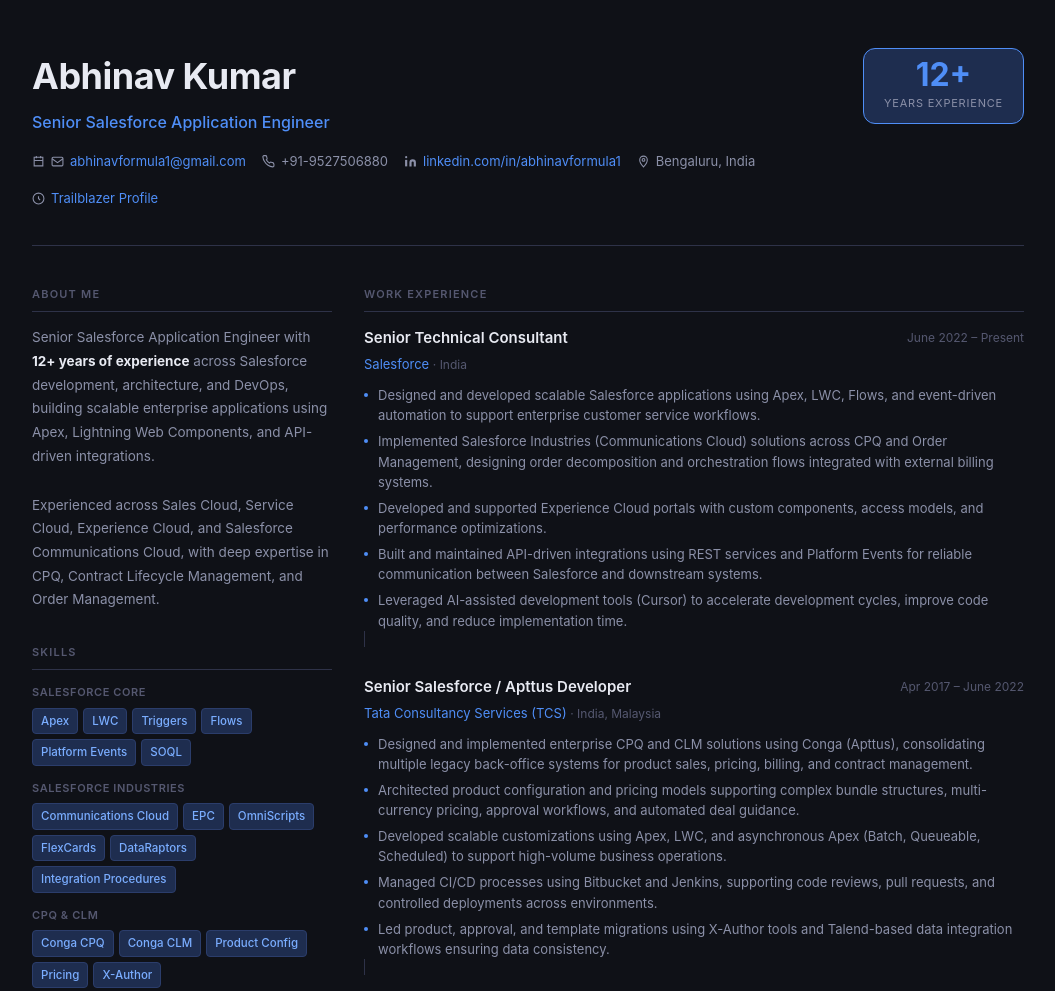
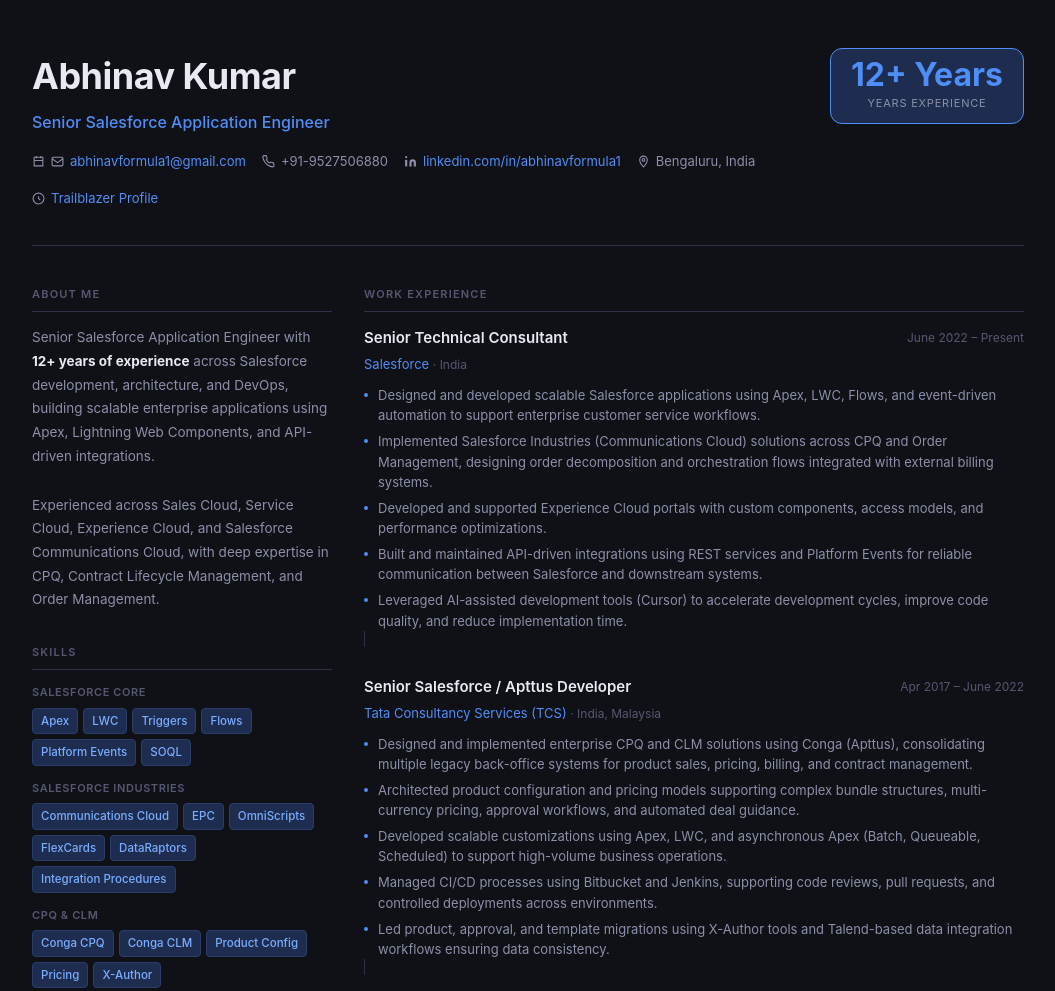
Before and after one commit to abhinavformula1/resume-app, a website: page index.html in a window 1280 px wide. Shown: the top 991 px of the page, without its empty margins (112-1167 px from the left). Drawn offline with Linux system fonts and the light colour scheme.

Commit message:
update exp

```diff
--- a/index.html
+++ b/index.html
@@ -362,7 +362,7 @@
         </div>
       </div>
       <div class="exp-badge">
-        <div class="years">12+</div>
+        <div class="years">12+ Years</div>
         <div class="label">Years Experience</div>
       </div>
     </header>
```
